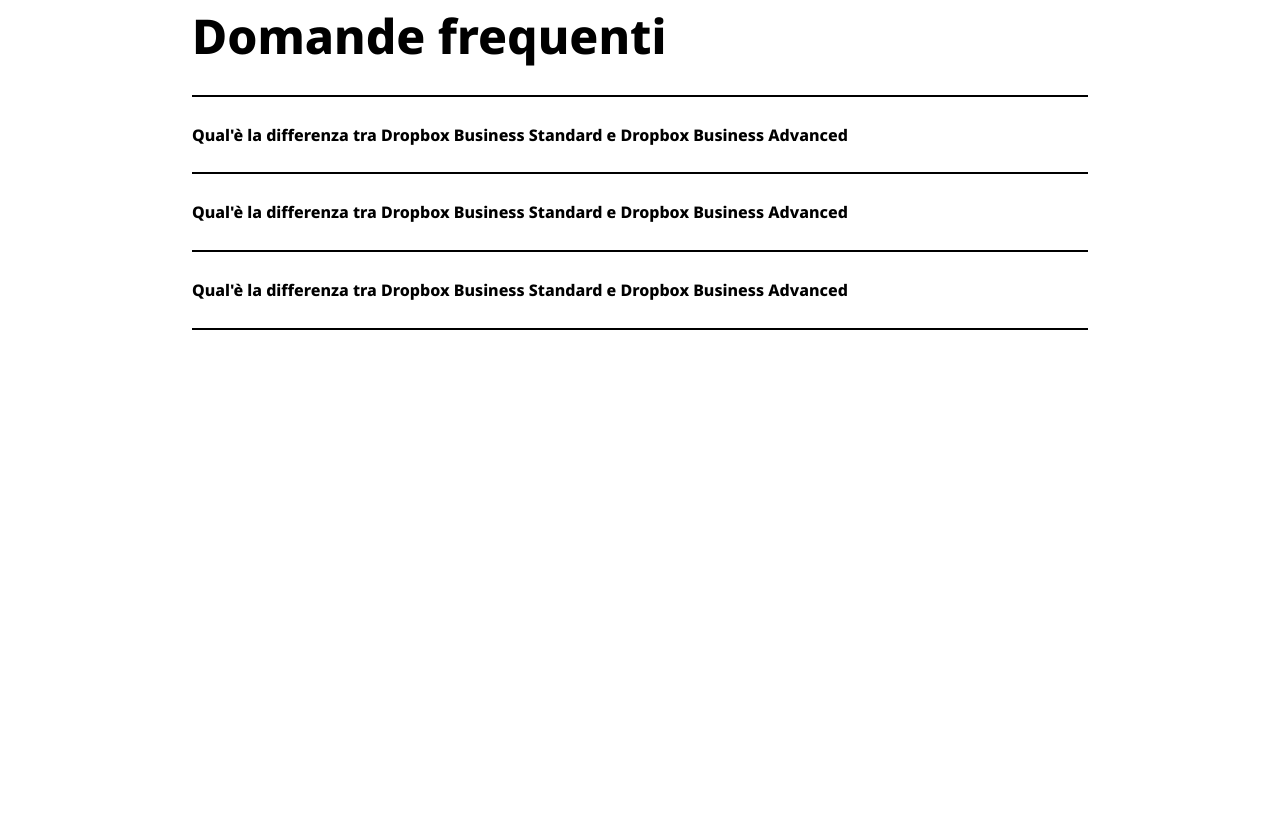
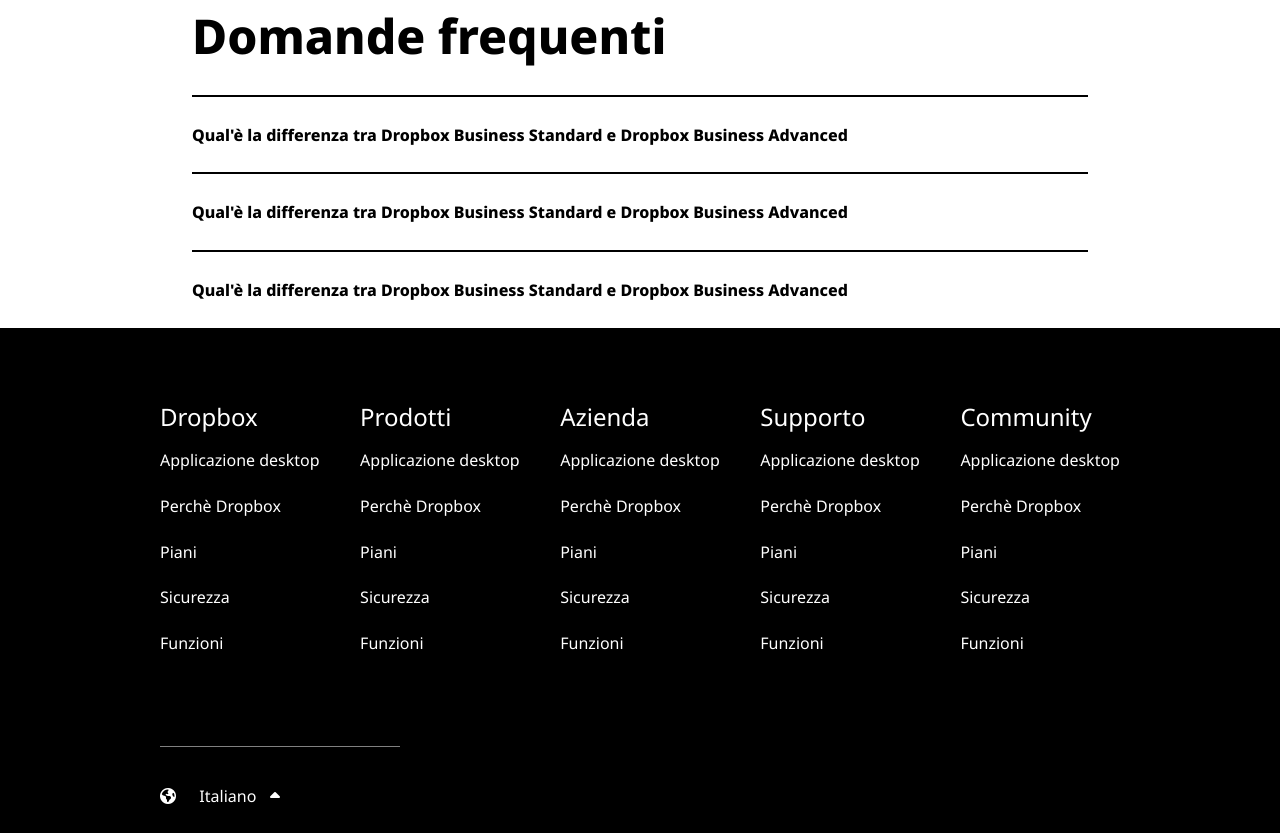
Before and after one commit to GianlucaSirianni/htmlcss-dropbox, a plain HTML site: page index.html in a window 1280 px wide. Shown: the part 5156-5989 px from the top of the page. Before the commit the page ends 5486 px from the top, so only its background shows below. Drawn offline with Linux system fonts and the light colour scheme.

Commit message:
footer completo

```diff
--- a/assets/css/style.css
+++ b/assets/css/style.css
@@ -532,12 +532,82 @@ label{
     margin: auto;
 }
 
+.faqSectionNoBorder{
+    width: 70%;
+    margin: auto;
+}
+
 .faqSection h3{
     font-size: 3rem;
 }
 
 .faqSection h3,
-.faqSection p{
+.faqSection p,
+.faqSectionNoBorder h3,
+.faqSectionNoBorder p{
     margin-top: 3%;
     margin-bottom: 3%;
 }
+
+/* FOOTER */
+
+.footerContainer{
+    width: 100%;
+    background-color: black;
+
+}
+
+.footerTop{
+    width: 75%;
+    margin: auto;
+}
+
+.footerBottom{
+    width: 75%;
+    margin: auto;
+    padding-bottom: 2%;
+}
+
+.flexList{
+    display: flex;
+    justify-content: space-between;
+}
+
+li{
+    list-style: none;
+    color: white;
+    margin-bottom: 15%;
+}
+
+.listTitle{
+    font-size: 1.5rem;
+    margin-bottom: 10%;
+    margin-top: 45%;
+}
+
+.fa-earth-americas,
+.fa-caret-up{
+    color: white;
+}
+
+.fa-earth-americas{
+    margin-right: 2%;
+}
+
+.fa-caret-up{
+    margin-left: 1%;
+}
+
+
+.footerBottom p{
+    color: white;
+}
+
+.shortLine3{
+
+    width: 25%;
+    height: 1px;
+    background-color: grey;
+    margin-top: 7%;
+    margin-bottom: 4%;
+}
--- a/index.html
+++ b/index.html
@@ -315,8 +315,61 @@
             <div class="faqSection">
                 <p><strong>Qual'è la differenza tra Dropbox Business Standard e Dropbox Business Advanced</strong></p>
             </div>
-            <div class="faqSection">
+            <div class="faqSectionNoBorder">
                 <p><strong>Qual'è la differenza tra Dropbox Business Standard e Dropbox Business Advanced</strong></p>
+            </div>
+        </section>
+
+        <section class="footerContainer">
+            <div class="footerTop flexList">
+                <ul>
+                    <li class="listTitle">Dropbox</li>
+                    <li>Applicazione desktop</li>
+                    <li>Perchè Dropbox</li>
+                    <li>Piani</li>
+                    <li>Sicurezza</li>
+                    <li>Funzioni</li>
+                </ul>
+
+                <ul>
+                    <li class="listTitle">Prodotti</li>
+                    <li>Applicazione desktop</li>
+                    <li>Perchè Dropbox</li>
+                    <li>Piani</li>
+                    <li>Sicurezza</li>
+                    <li>Funzioni</li>
+                </ul>
+
+                <ul>
+                    <li class="listTitle">Azienda</li>
+                    <li>Applicazione desktop</li>
+                    <li>Perchè Dropbox</li>
+                    <li>Piani</li>
+                    <li>Sicurezza</li>
+                    <li>Funzioni</li>
+                </ul>
+
+                <ul>
+                    <li class="listTitle">Supporto</li>
+                    <li>Applicazione desktop</li>
+                    <li>Perchè Dropbox</li>
+                    <li>Piani</li>
+                    <li>Sicurezza</li>
+                    <li>Funzioni</li>
+                </ul>
+
+                <ul>
+                    <li class="listTitle">Community</li>
+                    <li>Applicazione desktop</li>
+                    <li>Perchè Dropbox</li>
+                    <li>Piani</li>
+                    <li>Sicurezza</li>
+                    <li>Funzioni</li>
+                </ul>
+            </div>
+            <div class="footerBottom">
+                <div class="shortLine3"></div>
+                <div><p><i class="fa-solid fa-earth-americas"></i> Italiano <i class="fa-solid fa-caret-up"></i></p></div>
             </div>
         </section>
 
```
